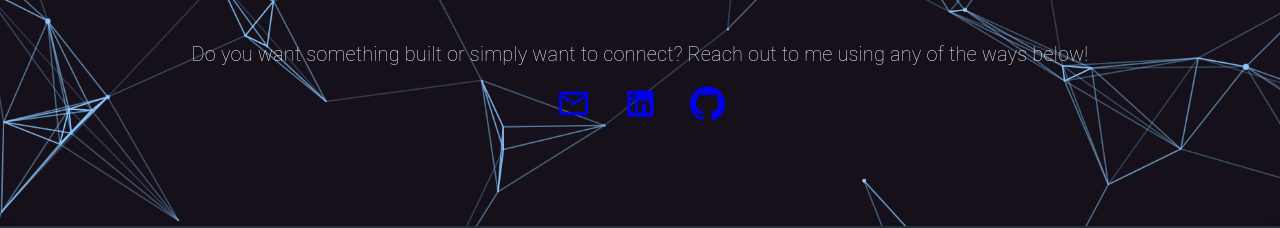
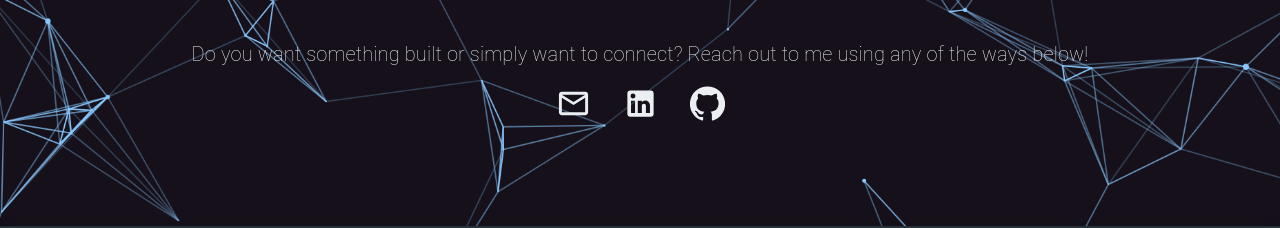
Before and after one commit to devkot/stelioskot.dev, a React (Create React App) app: page / in a window 1280 px wide. Shown: the part 3408-3636 px from the top of the page. Built offline with nearby package versions, Linux system fonts and the light colour scheme.

Commit message:
Remove visited color from social media links

```diff
--- a/src/components/ContactMe.tsx
+++ b/src/components/ContactMe.tsx
@@ -26,6 +26,8 @@ const useStyles = makeStyles((theme: Theme) => ({
   },
   socialButton: {
     padding: theme.spacing(2),
+    color: "inherit",
+    textDecoration: "none",
   },
   root: {
     flexGrow: 1,
```
